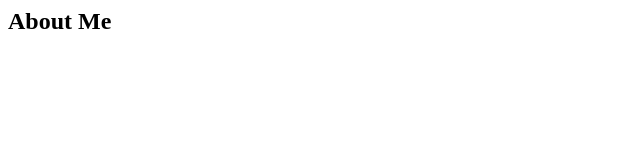
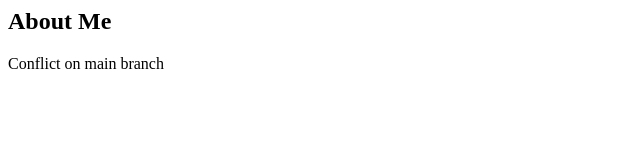
Before and after one commit to GuduriVenuSree5/portfolio-website, a plain HTML site: page index.html in a window 1280 px wide. Shown: the whole page, without its empty margins (0-640 px from the left). Drawn offline with Linux system fonts and the light colour scheme.

Commit message:
Added conflict on main branch

```diff
--- a/index.html
+++ b/index.html
@@ -1 +1,2 @@
 <h2>About Me</h2>
+<p>Conflict on main branch</p>
```
